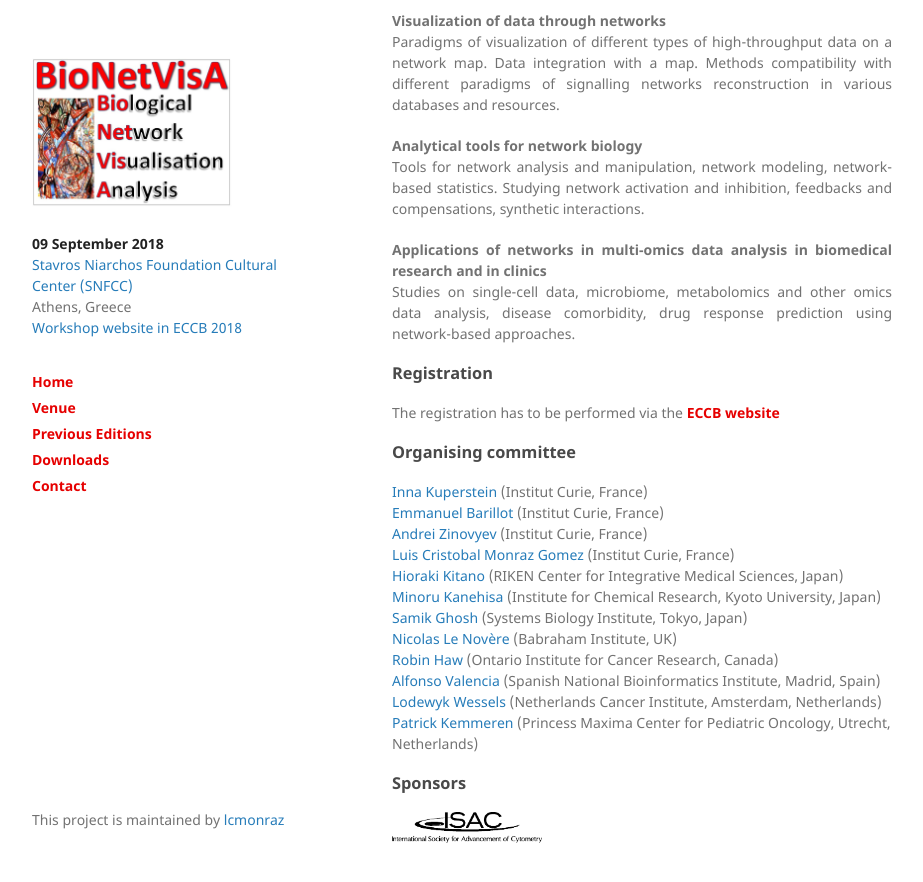
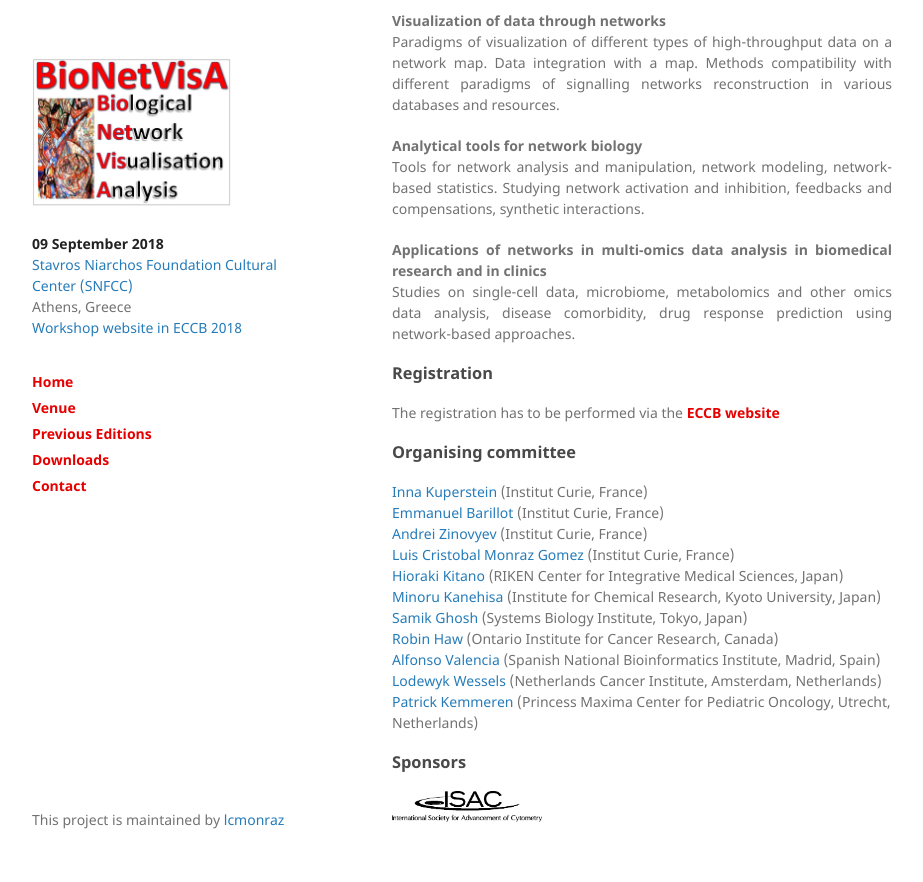
Before and after one commit to lcmonraz/Bionetvisa.github.io, a Jekyll site: the page built from index.md, in a window 1280 px wide and 900 px high, scrolled down 3930 px. Shown: the top 882 px of the window, without its empty margins (178-1101 px from the left). Built offline with Jekyll 4.4.1, drawn with Linux system fonts in a browser that asks for light colours.

Commit message:
Update index.md

```diff
--- a/index.md
+++ b/index.md
@@ -188,7 +188,6 @@ The link below will take you to the EasyChair submission page. Once logged, clic
 <a href="http://www.sbi.jp/">Hioraki Kitano</a> (RIKEN Center for Integrative Medical Sciences, Japan)<br />
 <a href="http://www.kanehisa.jp/en/kanehisa.html">Minoru Kanehisa</a> (Institute for Chemical Research, Kyoto University, Japan)<br />
 <a href="http://www.sbi.jp/members.htm">Samik Ghosh</a> (Systems Biology Institute, Tokyo, Japan)<br />
-<a href="https://lenoverelab.org/">Nicolas Le Novère</a> (Babraham Institute, UK)<br />
 <a href="https://reactome.org/">Robin Haw</a> (Ontario Institute for Cancer Research, Canada)<br />
 <a href="https://www.bsc.es/valencia-alfonso">Alfonso Valencia</a> (Spanish National Bioinformatics Institute, Madrid, Spain)<br/>
 <a href="https://www.nki.nl/divisions/molecular-carcinogenesis/wessels-l-group/">Lodewyk Wessels</a> (Netherlands Cancer Institute, Amsterdam, Netherlands)<br />
```
